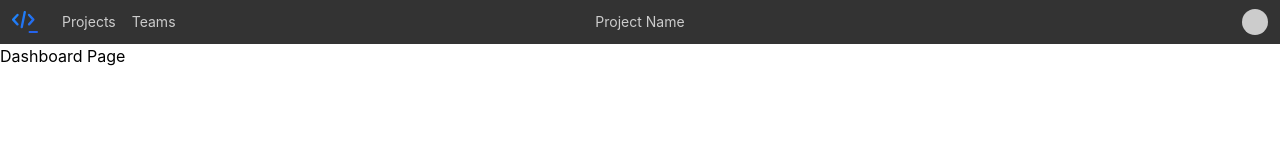
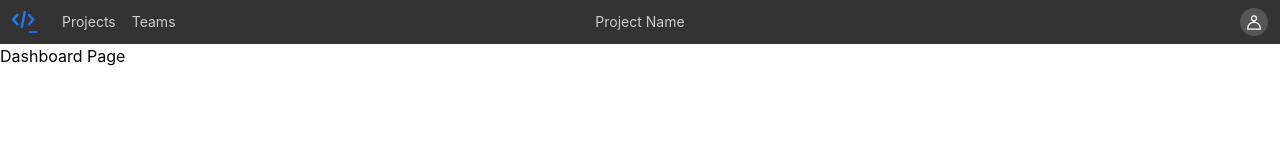
Before and after one commit to yuhyeon99/dev-web-ide, a React (Vite) app in the folder FE/: page / in a window 1280 px wide. Shown: the top 160 px of the page. Built offline with nearby package versions, Linux system fonts and the light colour scheme.

Commit message:
feat: 로그인 버튼에 svg 아이콘 추가

```diff
--- a/FE/src/widget/header/ui/Header.tsx
+++ b/FE/src/widget/header/ui/Header.tsx
@@ -39,8 +39,24 @@ export const Header = () => {
         <p>Project Name</p>
       </div>
       <div className="user-profile absolute right-3 flex h-full cursor-pointer items-center">
-        <div className="h-6.5 w-6.5 rounded-full bg-[#cccccc]">
-          {/* TODO: 사용자 아이콘을 여기에 추가 */}
+        <div className="flex h-7 w-7 items-center justify-center rounded-full bg-[#555555] text-xs text-white">
+          {/* 로그인 전 */}
+          <svg
+            xmlns="http://www.w3.org/2000/svg"
+            fill="none"
+            viewBox="0 0 24 24"
+            strokeWidth={1.5}
+            stroke="currentColor"
+            className="h-5 w-5"
+          >
+            <path
+              strokeLinecap="round"
+              strokeLinejoin="round"
+              d="M15 7.5a3 3 0 11-6 0 3 3 0 016 0ZM4.5 19.5a7.5 7.5 0 0115 0"
+            />
+            <path strokeLinecap="round" d="M4.3 20.5h15.4" />
+          </svg>
+          {/* TODO: 로그인 후: 회원 이미지 */}
         </div>
       </div>
     </header>
```
